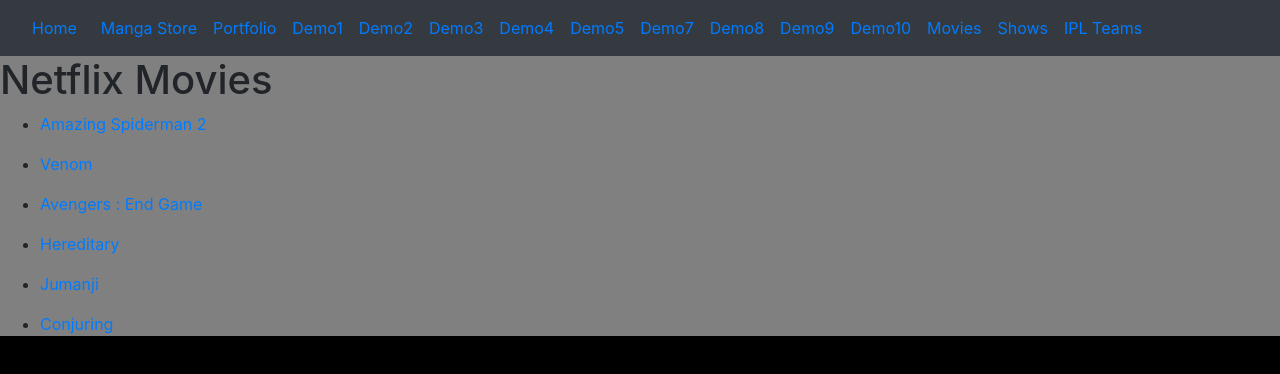
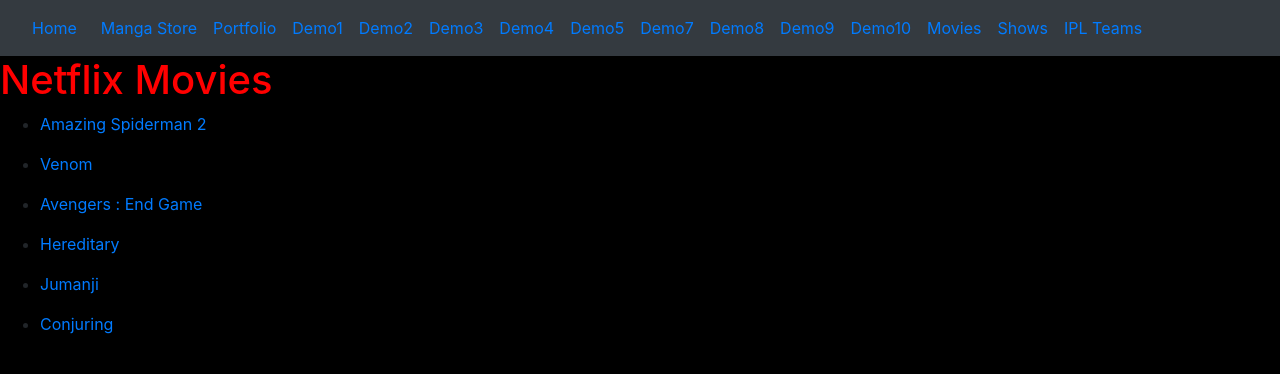
Before and after one commit to Mihirr13/Internship-Project, a React (Vite) app in the folder Frontend/learning2026/: page /movies in a window 1280 px wide. Shown: the top 374 px of the page. Built offline with nearby package versions, Linux system fonts and the light colour scheme.

Commit message:
css changes in IPL,Movies,Shows

```diff
--- a/Frontend/learning2026/src/assets/css/teams.css
+++ b/Frontend/learning2026/src/assets/css/teams.css
@@ -18,5 +18,10 @@
   height: 100px;
   border-radius: calc(50%);
   border-color: black;
-
 }
+.teams li{
+    color: aliceblue;
+    display: flex;
+    align-items: center;
+    gap: 20px ;
+}
--- a/Frontend/learning2026/src/component/IplTeams.jsx
+++ b/Frontend/learning2026/src/component/IplTeams.jsx
@@ -73,7 +73,7 @@
         {
             teams.map((team)=>
             {
-                return <ul><li> {team.teamname} <Link to={`/details/${team.teamname}`}>
+                return <ul><li> {team.teamname}<Link to={`/details/${team.teamname}`}>
                 <img src={team.logo} alt={team.teamname}></img>
                 <br/>
                 <br/>
--- a/Frontend/learning2026/src/component/Movies.jsx
+++ b/Frontend/learning2026/src/component/Movies.jsx
@@ -26,8 +26,8 @@
   ];
 
   return (
-    <div style={{backgroundColor:"grey"}}>
-        <h1>Netflix Movies</h1>
+    <div>
+        <h1 style={{color:"red"}}>Netflix Movies</h1>
         {
            movies.map((movie) => {
 
--- a/Frontend/learning2026/src/component/Shows.jsx
+++ b/Frontend/learning2026/src/component/Shows.jsx
@@ -5,17 +5,20 @@
 
   return (
     <div>
-        <h1>Netflix Shows</h1>
+        <h1 style={{color:"red"}}>Netflix Shows</h1>
         <ul>
             <li>
              <Link to="/watch/Stranger Things">   Stranger Things</Link>
-                </li>
+            </li>
+            <br/>
             <li>
                 <Link to="/watch/Dexter"> Dexter</Link>
             </li>
+            <br/>
             <li>
                 <Link to="/watch/Alice in Borderland">Alice in Borederland</Link>
             </li>
+            <br/>
             <li>
                 <Link to="/watch/Squid Game"> Squid Game</Link>
             </li>
```
